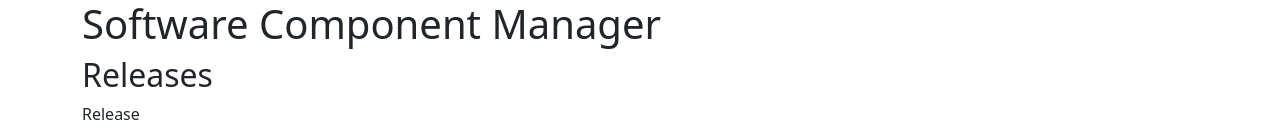
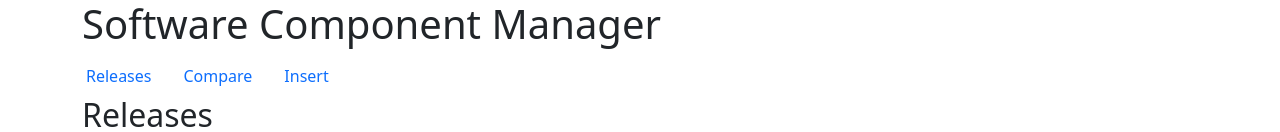
Before and after one commit to Bunnyface/sw_comp_project, an Angular app in the folder angular/: page /releases in a window 1280 px wide. Shown: the top 132 px of the page. Built offline with nearby package versions, Linux system fonts and the light colour scheme; no server answers; what angular-in-memory-web-api would draw is missing.

Commit message:
add default route

```diff
--- a/angular/src/app/app-routing.module.ts
+++ b/angular/src/app/app-routing.module.ts
@@ -7,7 +7,8 @@ import { ReleasesComponent } from './releases/releases.component';
 const routes: Routes = [
   { path: 'releases', component: ReleasesComponent },
   { path: 'compare', component: CompareComponent },
-  { path: 'insert', component: DataInputComponent }
+  { path: 'insert', component: DataInputComponent },
+  { path: '', redirectTo: 'releases', pathMatch: 'full'}
 ]
 
 @NgModule({
--- a/angular/src/app/app.component.html
+++ b/angular/src/app/app.component.html
@@ -4,5 +4,18 @@
       <h1>{{title}}</h1>
     </div>
   </div>
+  <div class="row">
+    <ul class="nav">
+      <li class="nav-item">
+        <a routerLink="/releases" class="nav-link active">Releases</a>
+      </li>
+      <li class="nav-item">
+        <a routerLink="/compare" class="nav-link">Compare</a>
+      </li>
+      <li class="nav-item">
+        <a routerLink="/insert" class="nav-link">Insert</a>
+      </li>
+    </ul>
+  </div>
   <router-outlet></router-outlet>
 </div>
```
